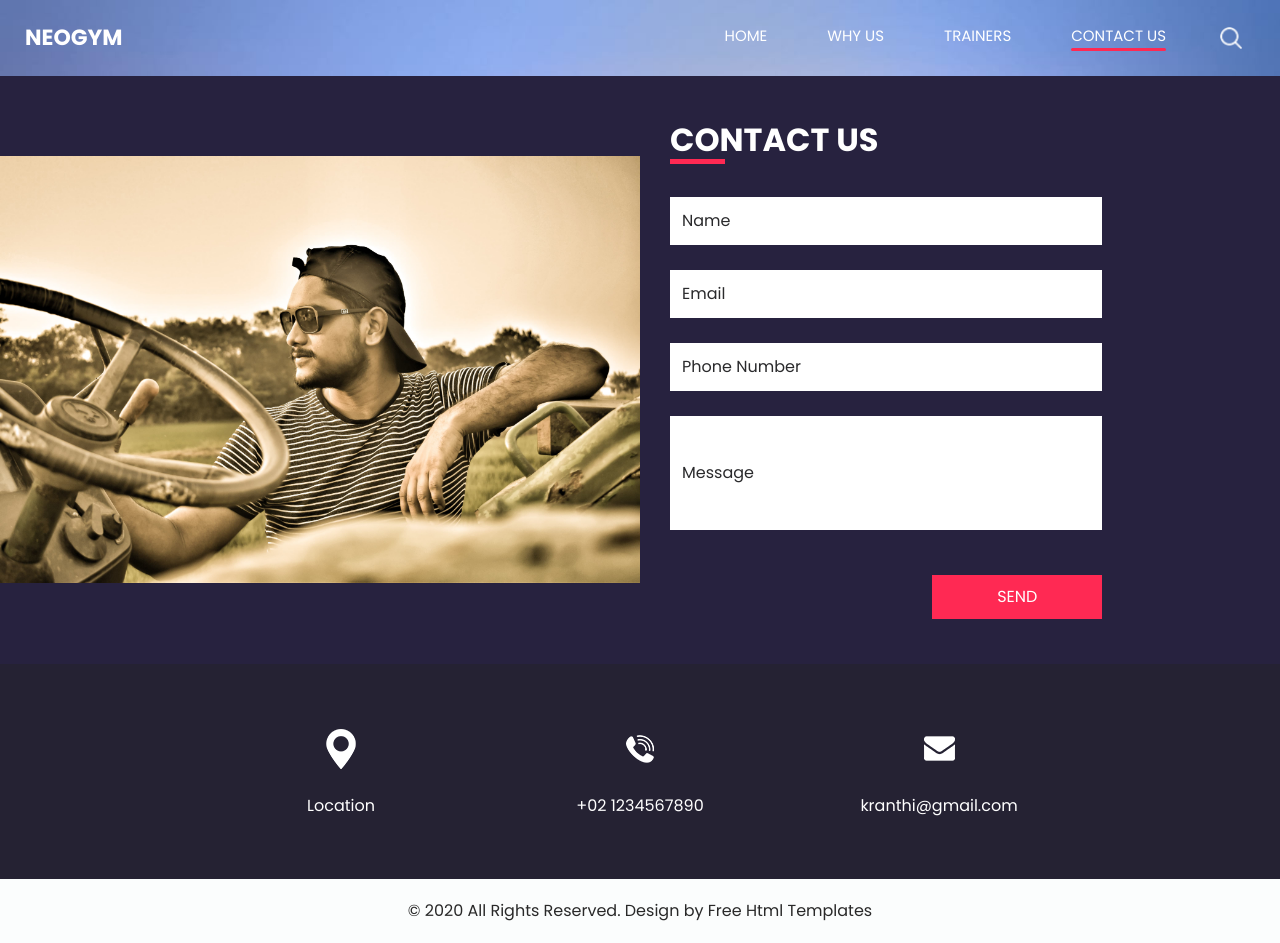
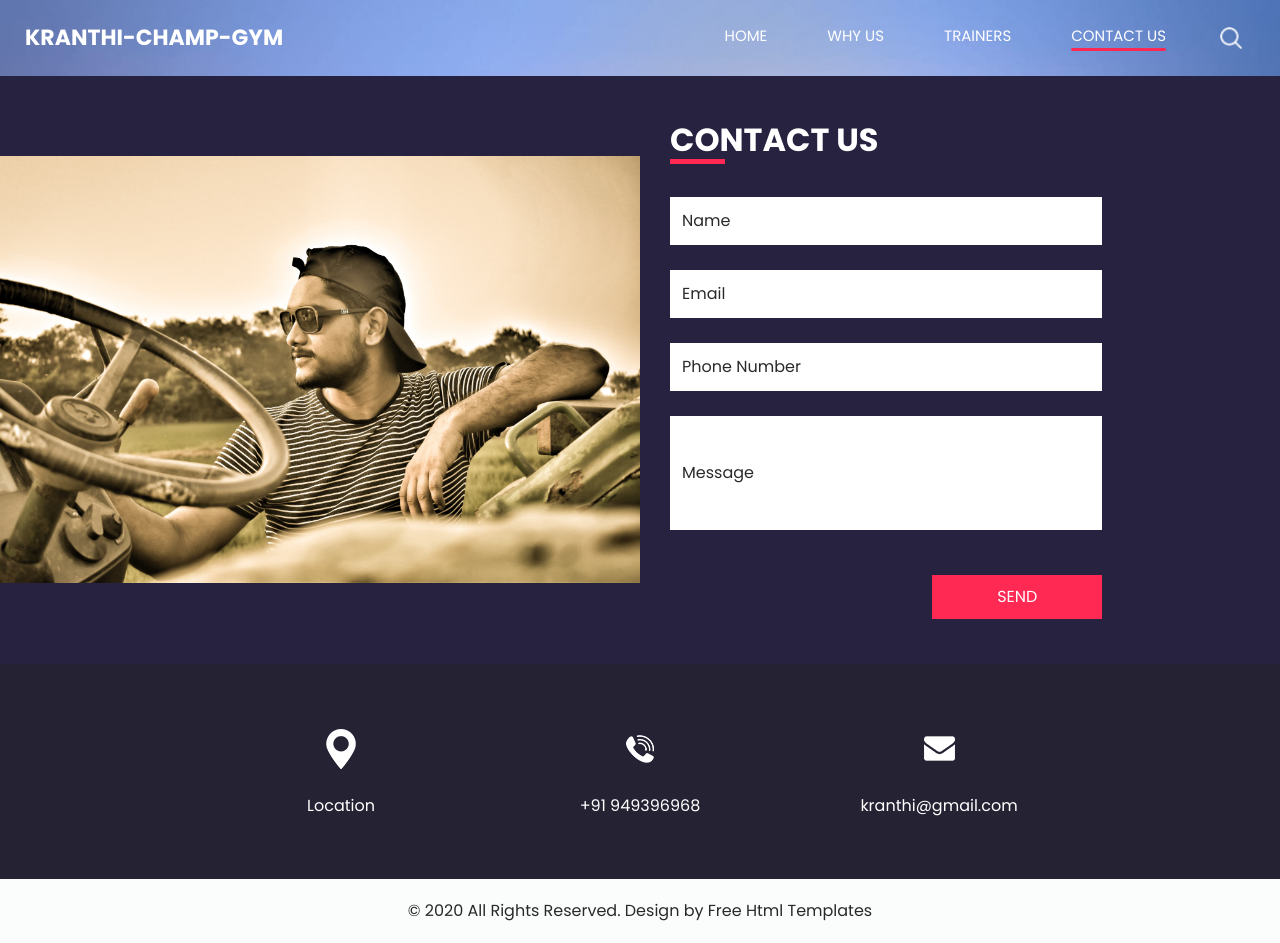
Before and after one commit to champ2024/java_pro, a plain HTML site: page contact.html in a window 1280 px wide. Drawn offline with nearby package versions, Linux system fonts and the light colour scheme.

Commit message:
Update contact.html

```diff
--- a/contact.html
+++ b/contact.html
@@ -36,7 +36,7 @@
         <nav class="navbar navbar-expand-lg custom_nav-container ">
           <a class="navbar-brand" href="index.html">
             <span>
-              Neogym
+              Kranthi-champ-gym
             </span>
           </a>
           <button class="navbar-toggler" type="button" data-toggle="collapse" data-target="#navbarSupportedContent" aria-controls="navbarSupportedContent" aria-expanded="false" aria-label="Toggle navigation">
@@ -142,7 +142,7 @@
             </div>
             <div class="detail-box">
               <p>
-                +02 1234567890
+                +91 949396968
               </p>
             </div>
           </div>
```
